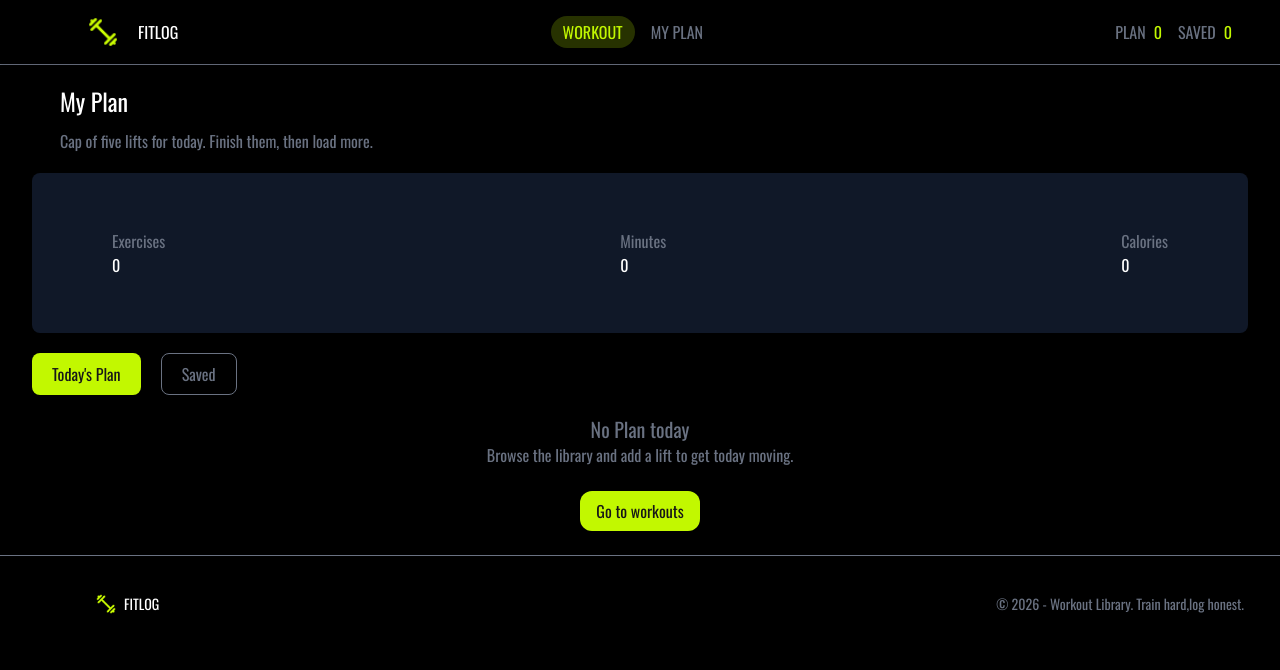
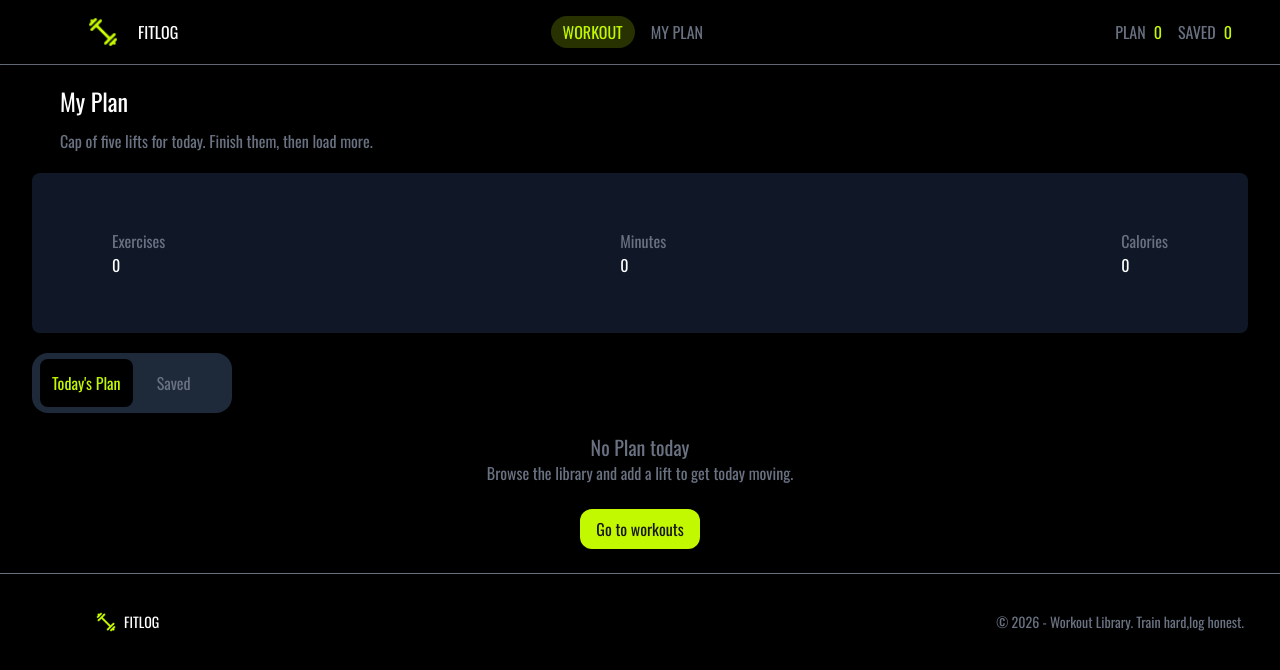
Before and after one commit to nishattasnimtonni5-lang/b-14-A-06, a Next.js app: page /apps in a window 1280 px wide. Shown: the top 670 px of the page. Built offline with nearby package versions, Linux system fonts and the light colour scheme.

Commit message:
style all buttons

```diff
--- a/src/app/apps/page.tsx
+++ b/src/app/apps/page.tsx
@@ -9,7 +9,7 @@ import { MdDone } from 'react-icons/md'
 import { BiTime } from 'react-icons/bi'
 import { GoFlame } from 'react-icons/go'
 import { FiStar } from 'react-icons/fi'
-
+import { ImCross } from "react-icons/im";
 const MyPlan = () => {
    const context=useContext(PlanContext)
    const [activeTab,setActiveTab]=useState("today")
@@ -52,19 +52,20 @@ const MyPlan = () => {
         </div>
 
       </div>
-         <div className="flex gap-5 py-5">
+      <div className="py-5">
+         <div className="flex gap-1 px-2  bg-gray-800 w-50 items-center rounded-2xl h-15 py-5">
           <button
           onClick={()=>
             setActiveTab("today")
           }
-          className='px-5 py-2 bg-[#C2F800] rounded-lg'>Today&apos;s Plan </button>
+          className={`px-3 py-3  rounded-lg ${activeTab==='today'?" text-[#C2F800] bg-black ":" text-gray-500"}`}>Today&apos;s Plan </button>
 
            <button
           onClick={()=>
             setActiveTab("saved")
-          } className="border border-gray-500 px-5 rounded-lg py-2 text-gray-500">Saved </button>
+          }  className={`px-5 py-2 rounded-lg ${activeTab==='saved'?"text-[#C2F800] bg-black":" text-gray-500"}`}>Saved </button>
           </div>
-
+</div>
      {activeTab==="today"&&(
       <>
 
@@ -88,12 +89,21 @@ const MyPlan = () => {
                <button
 
                className="border border-gray-500 text-white hover:bg-white hover:text-black px-4 py-2 rounded-3xl">View Details</button>
+
+             <div className="flex gap-3">
               <button
               onClick={()=>
                 handleRemove(String(workout.id))
                }
               className="bg-[#C2F800] px-3 py-2 hover:bg-yellow-400 flex items-center gap-1   rounded-3xl"><MdDone/>Mark as done</button>
-                </div>
+                <button
+             onClick={()=>
+              handleRemove(String(workout.id))
+             }
+            className='hover:text-red-500 text-gray-400'
+            ><ImCross /></button>
+              </div>
+               </div>
             </div>)
             })}
 
@@ -130,13 +140,17 @@ const MyPlan = () => {
             </div>
 
               </div>
-              <div>
+              <div className='flex gap-3'>
 
               <button
-              onClick={()=>
-                handleRemove(String(workout.id))
-               }
+
               className="border border-gray-500 text-gray-500 px-3 py-2  rounded-3xl hover:bg-white hover:text-black"><Link href={`/apps/${workout.id}`}>View Details</Link></button>
+             <button
+             onClick={()=>
+              handleRemove(String(workout.id))
+             }
+            className='hover:text-red-500 text-gray-400'
+            ><ImCross /></button>
                 </div>
             </div>)
             })}
```
